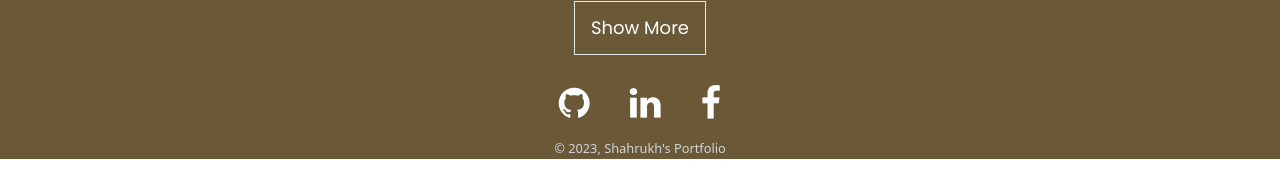
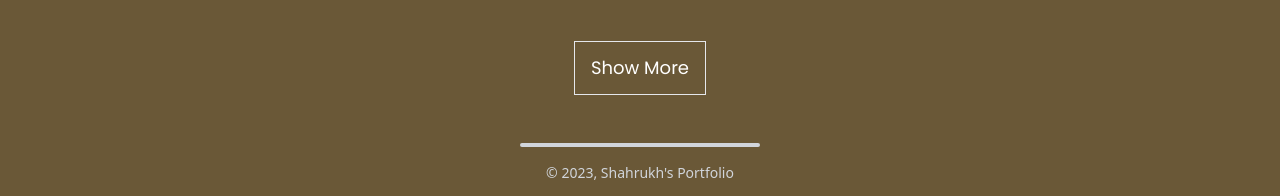
Before and after one commit to srky420/react-portfolio, a React (Create React App) app: page /work in a window 1280 px wide. Shown: the part 1635-1831 px from the top of the page. Before the commit the page ends 1794 px from the top, so only its background shows below. Built offline with nearby package versions, Linux system fonts and the light colour scheme.

Commit message:
Add contact section

```diff
--- a/src/App.css
+++ b/src/App.css
@@ -32,6 +32,10 @@
     }
 }
 
+.contact {
+    height: 90vh;
+}
+
 .deco {
     transition: 0.1s all linear;
     opacity: 0;
--- a/src/App.js
+++ b/src/App.js
@@ -4,6 +4,7 @@ import { Footer } from './components/Footer';
 import { Outlet } from 'react-router-dom';
 import { About } from './components/About'
 import { Projects } from './components/Projects';
+import { Contact } from './components/Contact';
 
 function App() {
   return (
@@ -11,6 +12,7 @@ function App() {
       <Navbar />
       <About />
       <Projects />
+      <Contact />
       <Footer />
     </div>
   );
--- a/src/components/About.js
+++ b/src/components/About.js
@@ -17,7 +17,7 @@ export const About = () => {
     }
 
     return (
-        <div className="text-white show min-h-screen flex flex-col items-center justify-center bg-gradient-to-tr from-dark to-gray-950">
+        <div className="text-light show min-h-screen flex flex-col items-center justify-center bg-gradient-to-tr from-dark to-gray-950" id="about">
             <div className="container mx-auto sm:px-5 lg:px-20 2xl:px-40 flex items-center justify-center md:justify-between h-full">
                 <div className="flex flex-col items-center text-center md:items-start gap-y-5 xl:gap-y-10">
                     <h1 className="text-4xl min-[540px]:text-5xl lg:text-6xl xl:text-7xl font-bold lg:text-start font-raleway">Hey I am Shahrukh</h1>
--- a/src/components/Footer.js
+++ b/src/components/Footer.js
@@ -4,14 +4,10 @@ import React from "react";
 export const Footer = () => {
     return (
         <div className="absolute w-full bottom-0">
+            <div className="w-44 lg:w-60 border-2 border-gray-300 rounded-md mx-auto"></div>
             <div className="container mx-auto px-5 lg:px-20 2xl:px-40">
-                <ul className="flex justify-center gap-x-10 mb-3">
-                    <li><a href="#" className="text-white text-2xl sm:text-3xl lg:text-4xl hover:text-slate-300"><i className="fa fa-github"></i></a></li>
-                    <li><a href="#" className="text-white text-2xl  sm:text-3xl lg:text-4xl hover:text-slate-300"><i className="fa fa-linkedin"></i></a></li>
-                    <li><a href="#" className="text-white text-2xl  sm:text-3xl lg:text-4xl hover:text-slate-300"><i className="fa fa-facebook"></i></a></li>
-                </ul>
-                <div className="text-center">
-                    <small className="text-gray-300">&copy; 2023, Shahrukh's Portfolio</small>
+                <div className="text-center my-3 lg:my-4">
+                    <p className="text-xs lg:text-sm text-gray-300">&copy; 2023, Shahrukh's Portfolio</p>
                 </div>
             </div>
         </div>
--- a/src/components/Navbar.js
+++ b/src/components/Navbar.js
@@ -48,7 +48,7 @@ export const Navbar = () => {
     }
 
     // Set class names
-    const classNames = state.navScroll ? "text-white bg-dark fixed w-full border-b-2 border-black z-10" : "text-white bg-dark sm:bg-transparent fixed sm:absolute w-full border-b-2 border-black sm:border-0 z-10";
+    const classNames = state.navScroll ? "text-light bg-dark fixed w-full border-b-2 border-black z-10" : "text-light bg-dark sm:bg-transparent fixed sm:absolute w-full border-b-2 border-black sm:border-0 z-10";
 
     return (
         <div className={classNames} ref={navbar}>
@@ -59,9 +59,9 @@ export const Navbar = () => {
                     </div>
                     <div className={state.navToggle ? "h-48 sm:h-fit overflow-y-hidden sm:overflow-y-auto transition-all" : "h-0 overflow-y-hidden sm:h-fit transition-all"}>
                         <ul className="flex flex-col my-4 sm:flex-row sm:my-0 text-lg lg:text-2xl">
-                            <li><Link to={"/"} className="hover:text-orange transition-color block px-5 py-3 sm:py-7" onClick={handleNavCollapse}>About</Link></li>
-                            <li><Link to={"work"} className="hover:text-orange transition-color block px-5 py-3 sm:py-7" onClick={handleNavCollapse}>Work</Link></li>
-                            <li><Link to={"contact"} className="hover:text-orange transition-color block px-5 sm:px-0 sm:ps-3 py-3 sm:py-7" onClick={handleNavCollapse}>Contact</Link></li>
+                            <li><a href="#about" className="hover:text-orange transition-color block px-5 py-3 sm:py-7" onClick={handleNavCollapse}>About</a></li>
+                            <li><a href="#work" className="hover:text-orange transition-color block px-5 py-3 sm:py-7" onClick={handleNavCollapse}>Work</a></li>
+                            <li><a href="#contact" className="hover:text-orange transition-color block px-5 sm:px-0 sm:ps-3 py-3 sm:py-7" onClick={handleNavCollapse}>Contact</a></li>
                         </ul>
                     </div>
                     <button className="block sm:hidden absolute right-5 top-3" onClick={handleNavCollapse}>
--- a/src/components/Project.js
+++ b/src/components/Project.js
@@ -3,7 +3,7 @@ import React from "react";
 // Define component
 export const Project = (props) => {
     return (
-        <a href={props.link} className="transition-transform drop-shadow-sm hover:text-orange border border-gray-900 project min-[400px]:w-96 sm:w-full">
+        <a href={props.link} className="transition-transform drop-shadow-sm hover:text-orange border border-gray-900 project min-[400px]:w-96 sm:w-full" target="_blank">
             <img src={props.src} alt={props.title} className="object-cover w-full h-60" />
             <p className="text-base lg:text-md xl:text-xl text-center bg-dark py-3 font-poppins">
                 <span className="deco">&lt;</span> {props.title} <span className="deco"> /&gt;</span>
--- a/src/components/Projects.js
+++ b/src/components/Projects.js
@@ -6,7 +6,7 @@ import { projects } from "../data/projects-list";
 export const Projects = () => {
 
     return (
-        <div className="bg-brown text-white py-10 show min-h-screen">
+        <div className="bg-brown text-light pb-10 pt-20 show min-h-screen" id="work">
             <div className="container my-5 mx-auto sm:px-5 h-full lg:px-20 2xl:px-40">
                 <h1 className="text-2xl md:text-3xl lg:text-4xl text-center font-bold mb-10 lg:mb-16 underline underline-offset-8">These are some of my Projects</h1>
                 <div className="grid grid-cols-1 sm:grid-cols-2 lg:grid-cols-3 gap-3 xl:gap-5 px-3 sm:px-0 place-items-center">
```
